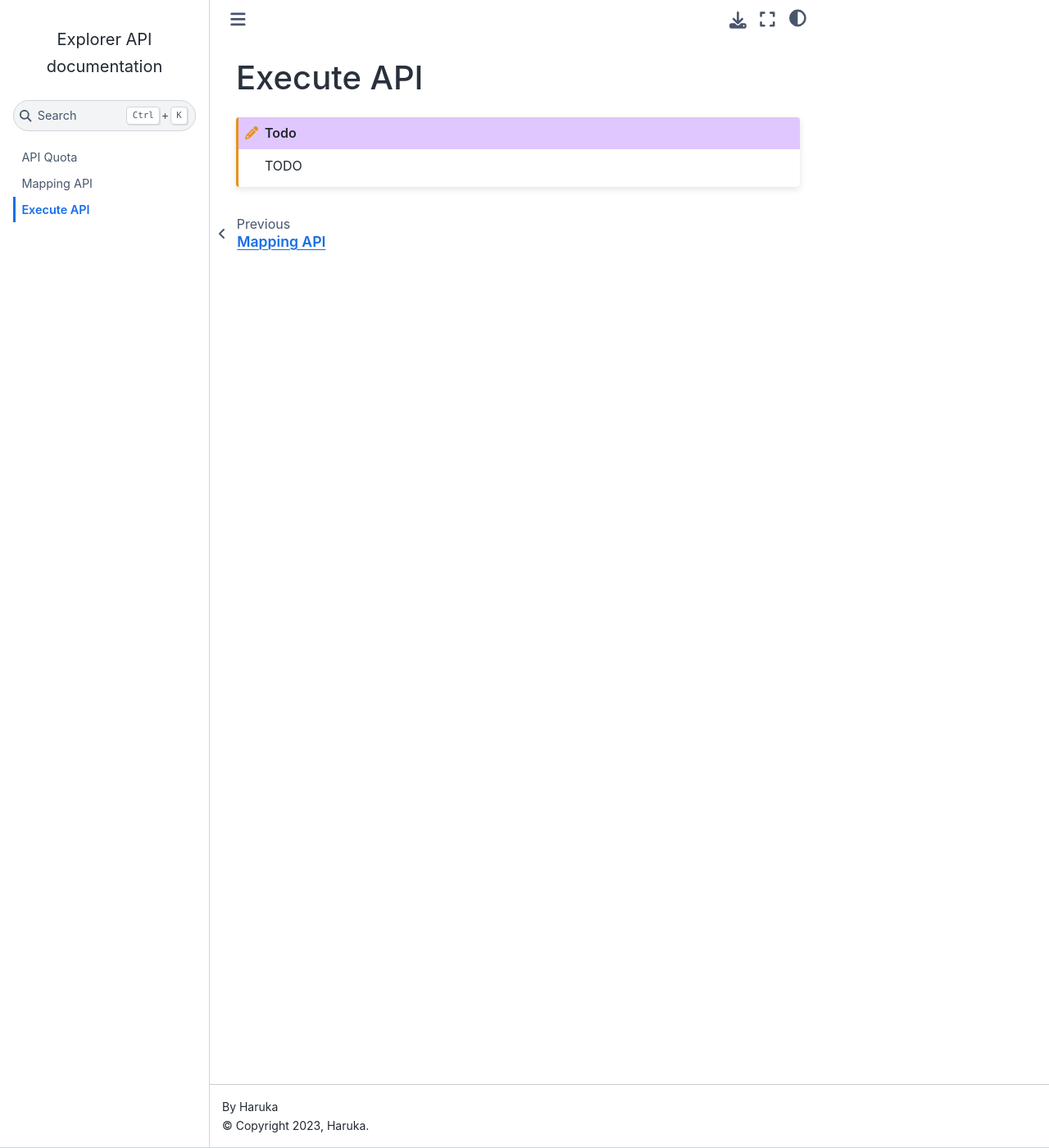
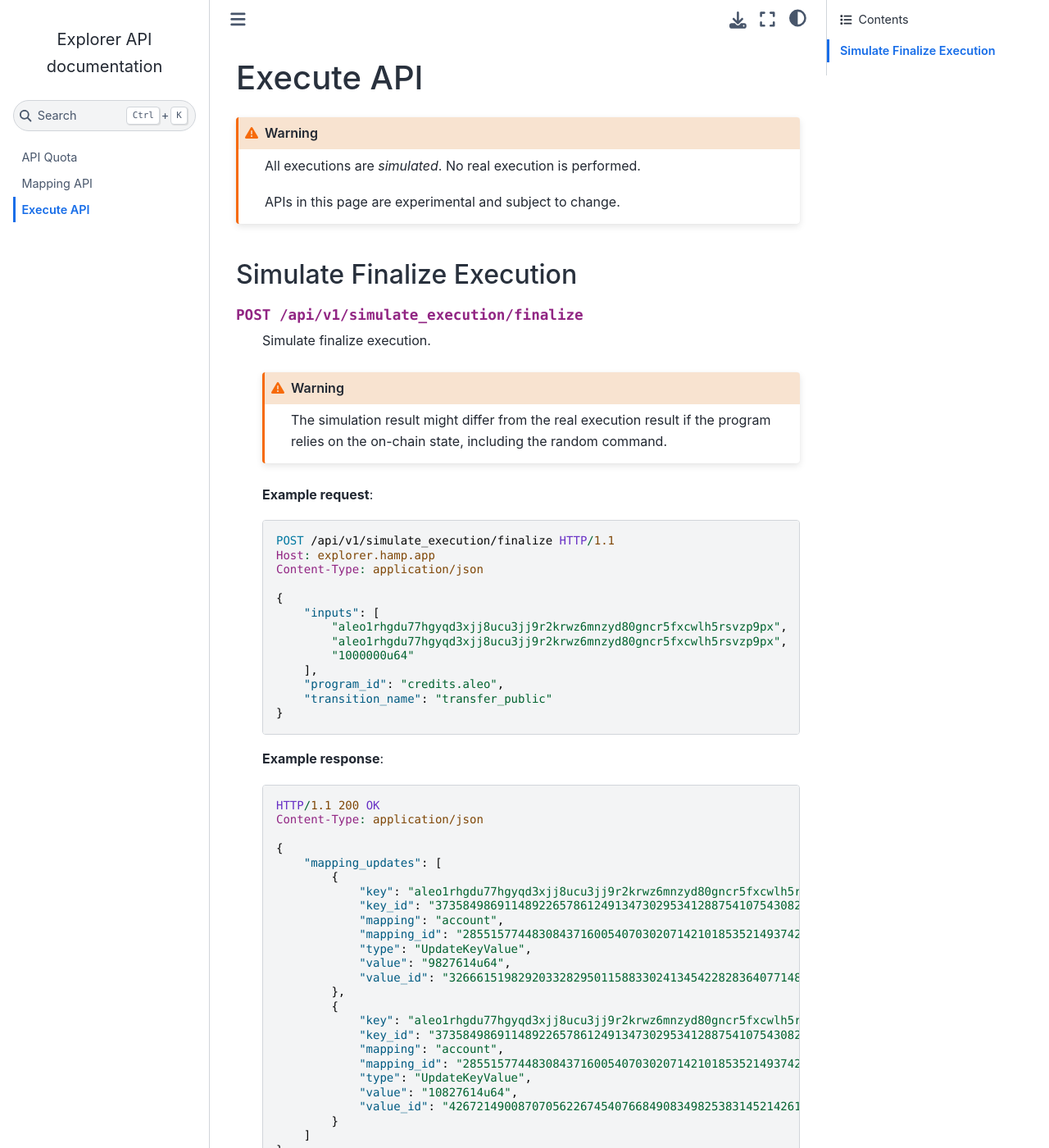
Before and after one commit to HarukaMa/aleo-explorer, a Sphinx documentation site: the page built from api/docs/source/execute.rst, in a window 1280 px wide and 1400 px high. Shown: the whole window at 82% size. Built offline with Sphinx 7.4.7 and the Sphinx Book theme 1.1.4, drawn with Linux system fonts in a browser that asks for light colours; some of the changed text lies outside the part shown.

Commit message:
update execute api doc

```diff
--- a/api/docs/source/execute.rst
+++ b/api/docs/source/execute.rst
@@ -1,5 +1,71 @@
 Execute API
 =================
 
-.. todo::
-   TODO
+.. warning::
+   All executions are *simulated*. No real execution is performed.
+
+   APIs in this page are experimental and subject to change.
+
+Simulate Finalize Execution
+---------------------------
+
+.. http:post:: /api/v1/simulate_execution/finalize
+
+   Simulate finalize execution.
+
+   .. warning::
+      The simulation result might differ from the real execution result if the program relies on the on-chain state,
+      including the random command.
+
+   **Example request**:
+
+   .. sourcecode:: http
+
+      POST /api/v1/simulate_execution/finalize HTTP/1.1
+      Host: explorer.hamp.app
+      Content-Type: application/json
+
+      {
+          "inputs": [
+              "aleo1rhgdu77hgyqd3xjj8ucu3jj9r2krwz6mnzyd80gncr5fxcwlh5rsvzp9px",
+              "aleo1rhgdu77hgyqd3xjj8ucu3jj9r2krwz6mnzyd80gncr5fxcwlh5rsvzp9px",
+              "1000000u64"
+          ],
+          "program_id": "credits.aleo",
+          "transition_name": "transfer_public"
+      }
+
+   **Example response**:
+
+   .. sourcecode:: http
+
+      HTTP/1.1 200 OK
+      Content-Type: application/json
+
+      {
+          "mapping_updates": [
+              {
+                  "key": "aleo1rhgdu77hgyqd3xjj8ucu3jj9r2krwz6mnzyd80gncr5fxcwlh5rsvzp9px",
+                  "key_id": "3735849869114892265786124913473029534128875410754308268945151169665323186552field",
+                  "mapping": "account",
+                  "mapping_id": "2855157744830843716005407030207142101853521493742120919939436395872133863104field",
+                  "type": "UpdateKeyValue",
+                  "value": "9827614u64",
+                  "value_id": "3266615198292033282950115883302413454228283640771489693608225349725511562527field"
+              },
+              {
+                  "key": "aleo1rhgdu77hgyqd3xjj8ucu3jj9r2krwz6mnzyd80gncr5fxcwlh5rsvzp9px",
+                  "key_id": "3735849869114892265786124913473029534128875410754308268945151169665323186552field",
+                  "mapping": "account",
+                  "mapping_id": "2855157744830843716005407030207142101853521493742120919939436395872133863104field",
+                  "type": "UpdateKeyValue",
+                  "value": "10827614u64",
+                  "value_id": "4267214900870705622674540766849083498253831452142619194451382331686398522842field"
+              }
+          ]
+      }
+
+   :statuscode 200: no error
+   :statuscode 400: wrong input parameter
+   :statuscode 404: program or transition not found
+   :statuscode 500: internal server error
```
